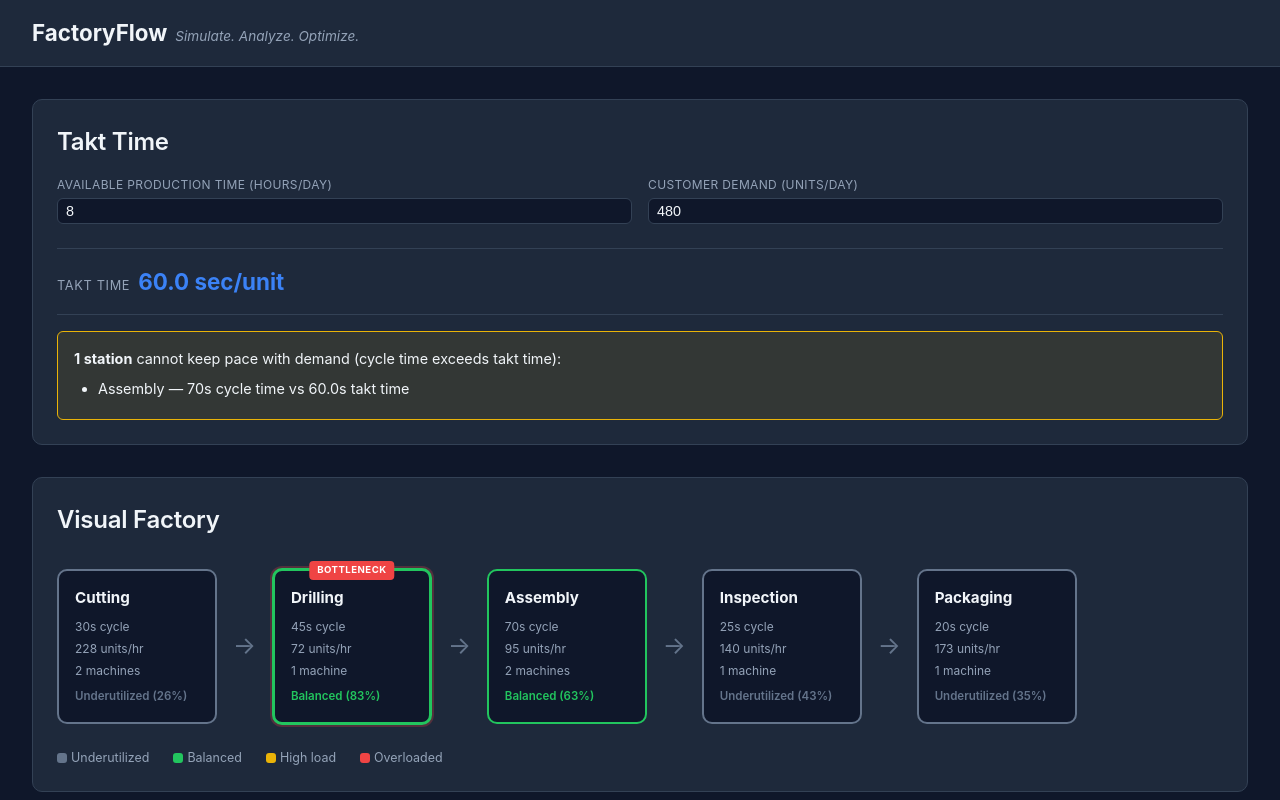
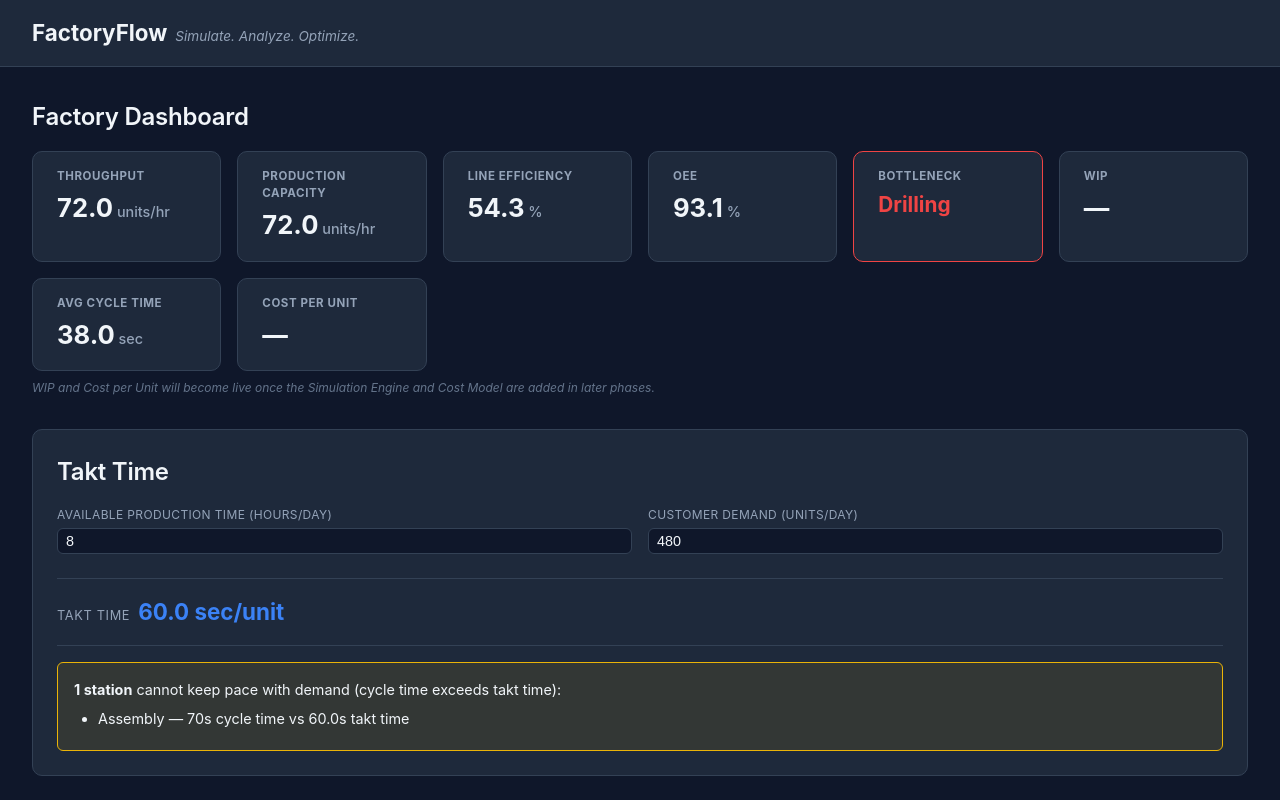
Before and after one commit to michaelhandal/factoryflow, a React (Vite) app: page / in a window 1280 px wide. Shown: the top 800 px of the page. Built offline with nearby package versions, Linux system fonts and the light colour scheme.

Commit message:
Add factory dashboard with aggregated metric cards

```diff
--- a/src/App.css
+++ b/src/App.css
@@ -591,3 +591,65 @@
 .factory-diagram__legend-swatch--overloaded {
   background-color: var(--color-danger);
 }
+
+/* --- Dashboard --- */
+
+.dashboard {
+  margin-bottom: var(--space-xl);
+}
+
+.dashboard h2 {
+  margin-bottom: var(--space-md);
+}
+
+.dashboard__grid {
+  display: grid;
+  grid-template-columns: repeat(auto-fit, minmax(180px, 1fr));
+  gap: var(--space-md);
+}
+
+.dashboard__note {
+  margin-top: var(--space-sm);
+  font-size: 0.75rem;
+  color: var(--color-text-muted);
+  font-style: italic;
+}
+
+.metric-card {
+  background-color: var(--color-surface);
+  border: 1px solid var(--color-border);
+  border-radius: var(--radius-md);
+  padding: var(--space-md) var(--space-lg);
+  display: flex;
+  flex-direction: column;
+  gap: var(--space-xs);
+}
+
+.metric-card--danger {
+  border-color: var(--color-danger);
+}
+
+.metric-card__label {
+  font-size: 0.72rem;
+  font-weight: 700;
+  text-transform: uppercase;
+  letter-spacing: 0.05em;
+  color: var(--color-text-secondary);
+}
+
+.metric-card__value {
+  font-size: 1.6rem;
+  font-weight: 700;
+  color: var(--color-text-primary);
+}
+
+.metric-card--danger .metric-card__value {
+  color: var(--color-danger);
+  font-size: 1.3rem;
+}
+
+.metric-card__unit {
+  font-size: 0.9rem;
+  font-weight: 500;
+  color: var(--color-text-secondary);
+}
--- a/src/App.jsx
+++ b/src/App.jsx
@@ -5,6 +5,7 @@ import { createDefaultLine } from './data/defaultLine';
 import LineBuilder from './components/LineBuilder';
 import TaktTimePanel from './components/TaktTimePanel';
 import FactoryDiagram from './components/FactoryDiagram';
+import Dashboard from './components/Dashboard';
 import { calculateRequiredRatePerHour } from './calculations/utilization';
 
 function App() {
@@ -31,6 +32,7 @@ function App() {
       </header>
 
       <main className="app-main">
+        <Dashboard line={line} />
         <TaktTimePanel
           line={line}
           availableHours={availableHours}
--- /dev/null
+++ b/src/calculations/dashboard.js
@@ -0,0 +1,60 @@
+// src/calculations/dashboard.js
+import { identifyBottleneck } from './bottleneck';
+import { calculateLineEfficiency } from './lineEfficiency';
+import { calculateLineOEE } from './oee';
+
+/**
+ * calculateThroughput
+ *
+ * In a sequential production line, the whole line can never sustain a
+ * higher output rate than its slowest station (the bottleneck) allows.
+ * So line-level throughput equals the bottleneck's effective capacity.
+ *
+ * @param {object[]} line - array of workstation objects
+ * @returns {number} throughput, in units per hour
+ */
+export function calculateThroughput(line) {
+  const bottleneck = identifyBottleneck(line);
+  return bottleneck ? bottleneck.effectiveCapacityPerHour : 0;
+}
+
+/**
+ * calculateAverageCycleTime
+ *
+ * Simple mean of every station's cycle time. Gives a quick sense of scale
+ * for the line, separate from the bottleneck-driven throughput number.
+ *
+ * @param {object[]} line - array of workstation objects
+ * @returns {number} average cycle time, in seconds
+ */
+export function calculateAverageCycleTime(line) {
+  if (!line || line.length === 0) return 0;
+  const total = line.reduce((sum, s) => sum + s.cycleTimeSeconds, 0);
+  return total / line.length;
+}
+
+/**
+ * buildDashboardMetrics
+ *
+ * Aggregates all line-level metrics into one object for the dashboard.
+ * WIP and cost-per-unit are intentionally left null here — they require
+ * the simulation engine (Phase 8) and cost model (Phase 11), which don't
+ * exist yet. Showing a placeholder is more honest than faking a number.
+ *
+ * @param {object[]} line - array of workstation objects
+ * @returns {object} dashboard metrics
+ */
+export function buildDashboardMetrics(line) {
+  const bottleneck = identifyBottleneck(line);
+
+  return {
+    throughput: calculateThroughput(line),
+    productionCapacity: calculateThroughput(line), // same basis for now — see note above
+    lineEfficiency: calculateLineEfficiency(line),
+    oee: calculateLineOEE(line),
+    bottleneckName: bottleneck ? bottleneck.name : '—',
+    wip: null, // added in Phase 8 (Simulation Engine)
+    averageCycleTime: calculateAverageCycleTime(line),
+    costPerUnit: null, // added in Phase 11 (Cost Model)
+  };
+}
--- /dev/null
+++ b/src/components/Dashboard.jsx
@@ -0,0 +1,74 @@
+// src/components/Dashboard.jsx
+import { buildDashboardMetrics } from '../calculations/dashboard';
+
+// The top-level metric dashboard: large cards summarizing the whole line's
+// performance at a glance. All values are derived live from the current
+// production line — nothing here is hard-coded.
+
+function MetricCard({ label, value, unit, tone }) {
+  return (
+    <div className={`metric-card ${tone ? `metric-card--${tone}` : ''}`}>
+      <span className="metric-card__label">{label}</span>
+      <span className="metric-card__value">
+        {value}
+        {unit && <span className="metric-card__unit"> {unit}</span>}
+      </span>
+    </div>
+  );
+}
+
+function Dashboard({ line }) {
+  const metrics = buildDashboardMetrics(line);
+
+  return (
+    <div className="dashboard">
+      <h2>Factory Dashboard</h2>
+      <div className="dashboard__grid">
+        <MetricCard
+          label="Throughput"
+          value={metrics.throughput.toFixed(1)}
+          unit="units/hr"
+        />
+        <MetricCard
+          label="Production Capacity"
+          value={metrics.productionCapacity.toFixed(1)}
+          unit="units/hr"
+        />
+        <MetricCard
+          label="Line Efficiency"
+          value={(metrics.lineEfficiency * 100).toFixed(1)}
+          unit="%"
+        />
+        <MetricCard
+          label="OEE"
+          value={(metrics.oee * 100).toFixed(1)}
+          unit="%"
+        />
+        <MetricCard
+          label="Bottleneck"
+          value={metrics.bottleneckName}
+          tone="danger"
+        />
+        <MetricCard
+          label="WIP"
+          value={metrics.wip === null ? '—' : metrics.wip}
+          unit={metrics.wip === null ? '' : 'units'}
+        />
+        <MetricCard
+          label="Avg Cycle Time"
+          value={metrics.averageCycleTime.toFixed(1)}
+          unit="sec"
+        />
+        <MetricCard
+          label="Cost per Unit"
+          value={metrics.costPerUnit === null ? '—' : `$${metrics.costPerUnit.toFixed(2)}`}
+        />
+      </div>
+      <p className="dashboard__note">
+        WIP and Cost per Unit will become live once the Simulation Engine and Cost Model are added in later phases.
+      </p>
+    </div>
+  );
+}
+
+export default Dashboard;
```
